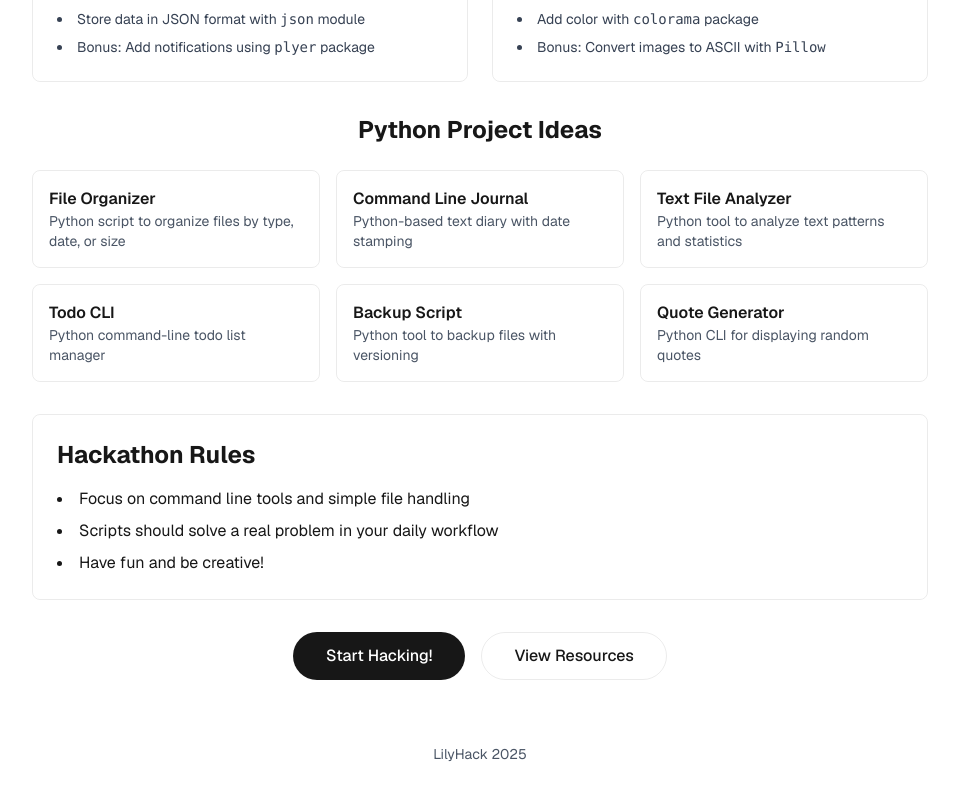
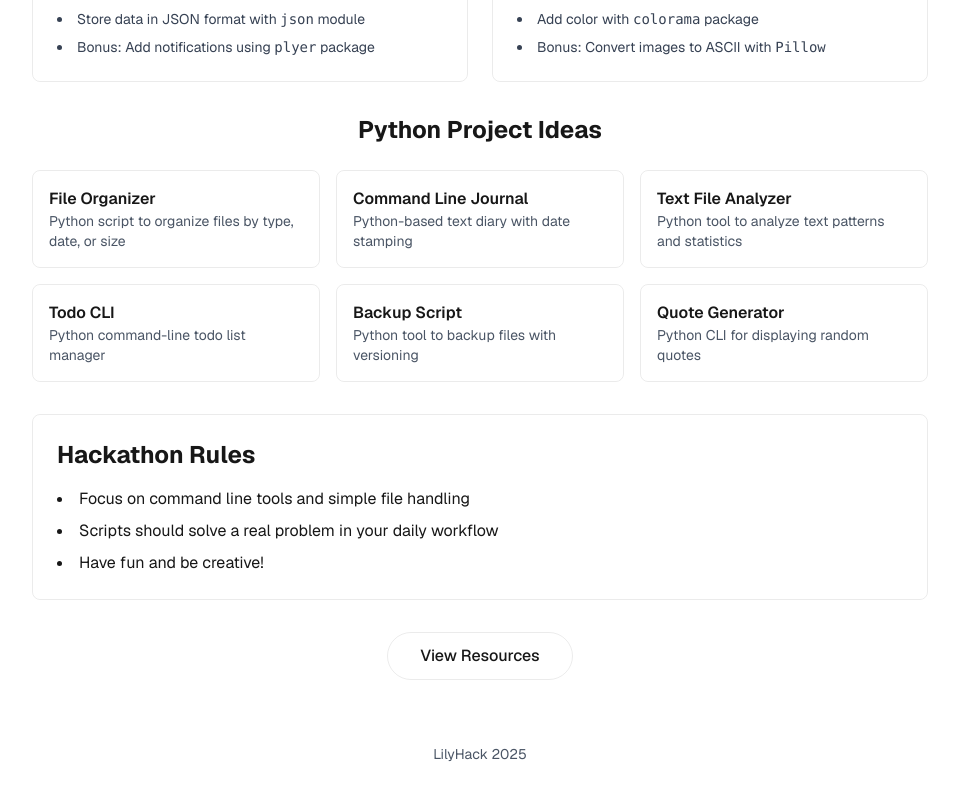
Before and after one commit to Dawe000/lilyhack, a Next.js app: page / in a window 1280 px wide. Shown: the part 722-1522 px from the top of the page, without its empty margins (160-1119 px from the left). Built offline with nearby package versions, Linux system fonts and the light colour scheme.

Commit message:
remove redundant button

```diff
--- a/src/app/page.tsx
+++ b/src/app/page.tsx
@@ -123,9 +123,6 @@ export default function Home() {
         </div>
 
         <div className="flex gap-4 items-center flex-col sm:flex-row">
-          <a href="/resources" className="rounded-full border border-solid border-transparent transition-colors flex items-center justify-center bg-foreground text-background gap-2 hover:bg-[#383838] dark:hover:bg-[#ccc] font-medium text-sm sm:text-base h-10 sm:h-12 px-6 sm:px-8">
-            Start Hacking!
-          </a>
           <a href="/resources" className="rounded-full border border-solid border-black/[.08] dark:border-white/[.145] transition-colors flex items-center justify-center hover:bg-[#f2f2f2] dark:hover:bg-[#1a1a1a] hover:border-transparent font-medium text-sm sm:text-base h-10 sm:h-12 px-6 sm:px-8">
             View Resources
           </a>
```
